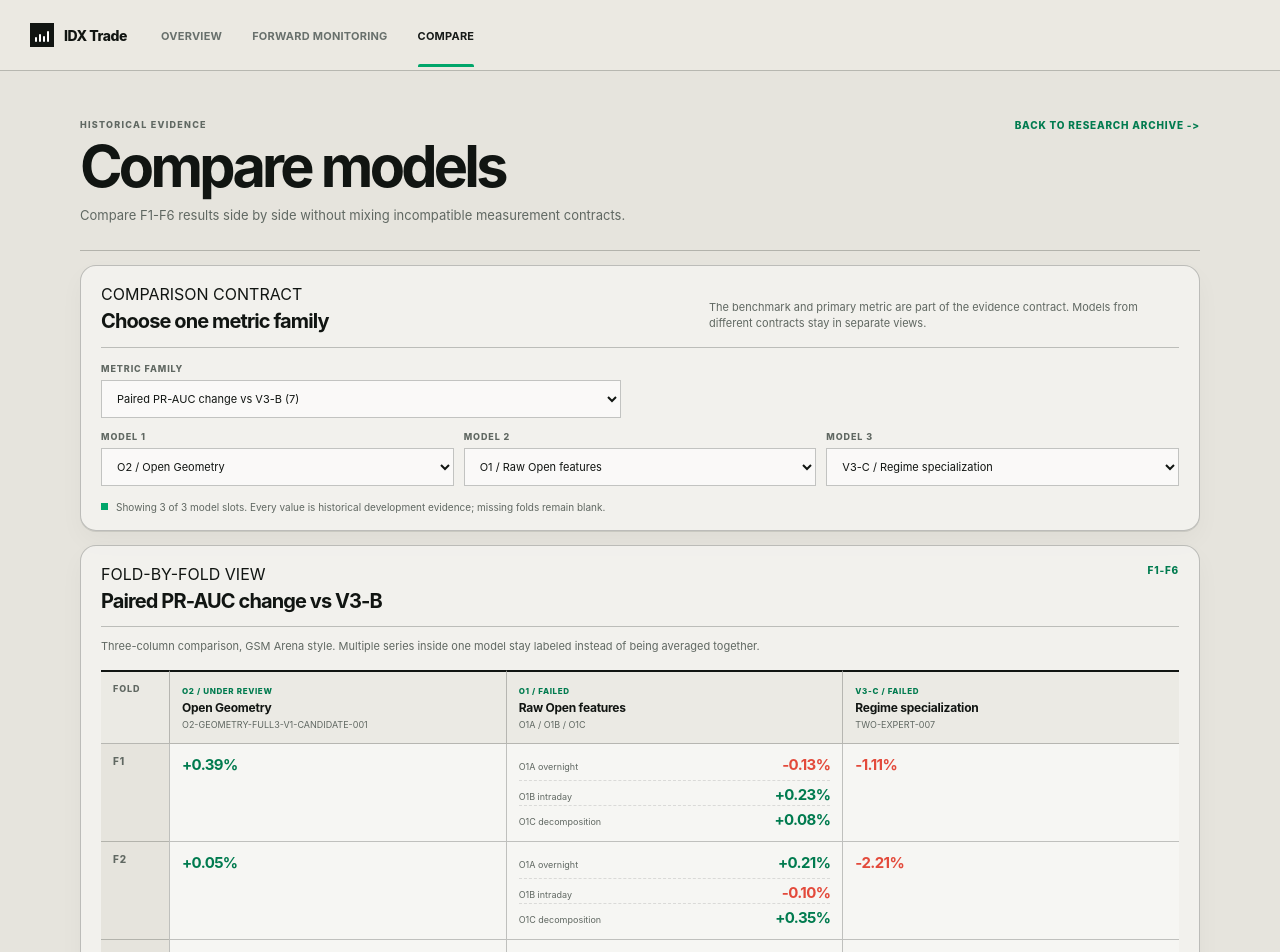
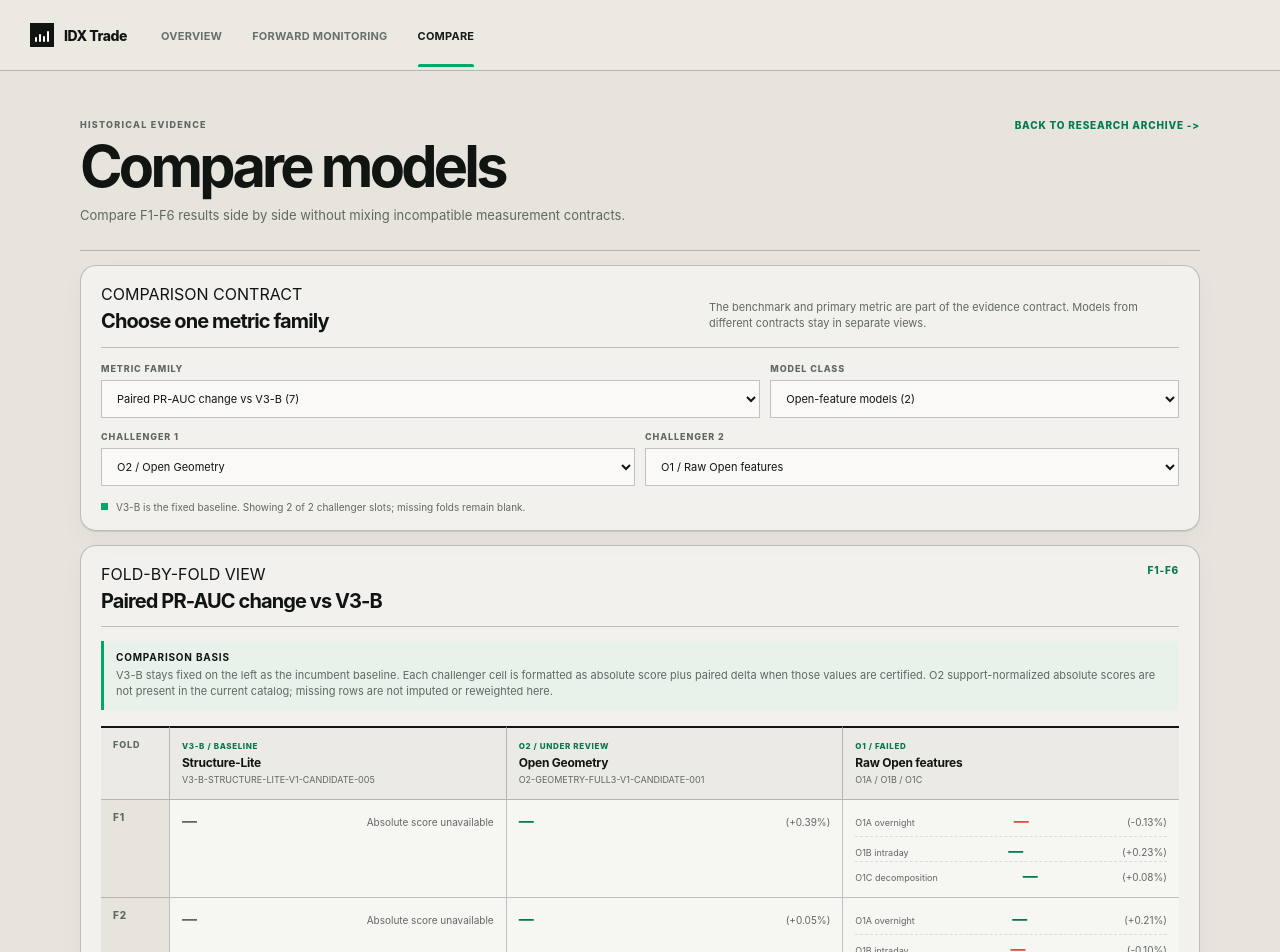
Before and after one commit to samindriano/idx-trade, a Next.js app in the folder apps/web/: page /compare in a window 1280 px wide. Shown: the top 952 px of the page. Built offline with nearby package versions, Linux system fonts and the light colour scheme.

Commit message:
feat(web): simplify baseline challenger comparison

```diff
--- a/apps/web/app/compare/page.tsx
+++ b/apps/web/app/compare/page.tsx
@@ -4,6 +4,7 @@ import { useMemo, useState } from "react";
 import {
   RESEARCH_EXPERIMENTS,
   type ResearchExperiment,
+  type ResearchComparisonClass,
   type ResearchEvidence,
   type ResearchFoldMetric,
 } from "@/lib/model-catalog";
@@ -13,6 +14,14 @@ type ComparisonGroup = {
   key: string;
   label: string;
   experiments: ComparableExperiment[];
+};
+
+const comparisonClassLabels: Record<ResearchComparisonClass, string> = {
+  V2_BASELINE: "V2 baseline",
+  OPEN_FEATURES: "Open-feature models",
+  V3_VARIANTS: "V3 variants",
+  V4_VARIANTS: "V4 variants",
+  RISK: "Risk models",
 };
 
 type SecondaryMetric = {
@@ -51,6 +60,9 @@ const comparisonGroups: ComparisonGroup[] = (() => {
 })();
 
 const defaultGroup = comparisonGroups.find((group) => group.key === "Paired PR-AUC change vs V3-B") ?? comparisonGroups[0];
+const defaultClass = defaultGroup?.experiments[0]?.comparisonClass ?? "V3_VARIANTS";
+const baselineExperiment = comparableExperiments.find((experiment) => experiment.generation === "V3-B") ?? null;
+const challengerSlotCount = 2;
 const secondaryMetrics: readonly SecondaryMetric[] = [
   { key: "roc", label: "ROC-AUC", format: (value) => value.toFixed(4) },
   { key: "qSpread", label: "Q5-Q1 spread", format: (value) => `${value >= 0 ? "+" : ""}${(value * 100).toFixed(2)}%` },
@@ -62,6 +74,13 @@ function Logo() {
 
 function experimentKey(item: ResearchExperiment) {
   return `${item.generation}:${item.candidate}`;
+}
+
+function firstKeysFor(group: ComparisonGroup | undefined, comparisonClass: ResearchComparisonClass | "") {
+  return (group?.experiments ?? [])
+    .filter((experiment) => experiment.comparisonClass === comparisonClass)
+    .slice(0, challengerSlotCount)
+    .map(experimentKey);
 }
 
 function statusLabel(status: ResearchExperiment["status"]) {
@@ -115,21 +134,75 @@ function metricCells(
   });
 }
 
+function comparisonCells(experiment: ComparableExperiment | null, fold: string, baseline: boolean) {
+  if (baseline) {
+    const baselineSeries = experiment?.evidence.series ?? [];
+    if (baselineSeries.some((series) => typeof pointFor(series, fold)?.score === "number")) {
+      return baselineSeries.map((series) => {
+        const point = pointFor(series, fold);
+        return (
+          <div className="compareSeriesValue compareBaselineValue" key={`${series.label}-${fold}-baseline`}>
+            {baselineSeries.length > 1 && <span>{series.label}</span>}
+            <strong>{typeof point?.score === "number" ? point.score.toFixed(6) : "—"}</strong>
+            <small>Baseline reference</small>
+          </div>
+        );
+      });
+    }
+    return (
+      <div className="compareSeriesValue compareBaselineValue">
+        <strong>—</strong>
+        <small>Absolute score unavailable</small>
+      </div>
+    );
+  }
+  if (!experiment) return <span className="compareEmptyCell">Not selected</span>;
+  return experiment.evidence.series.map((series) => {
+    const point = pointFor(series, fold);
+    const delta = point?.deltaPr;
+    return (
+      <div className="compareSeriesValue" key={`${series.label}-${fold}-comparison`}>
+        {experiment.evidence.series.length > 1 && <span>{series.label}</span>}
+        <strong className={typeof delta === "number" && delta >= 0 ? "comparePositive" : "compareNegative"}>
+          {typeof point?.score === "number" ? point.score.toFixed(6) : "—"}
+        </strong>
+        <small>{typeof delta === "number" ? `(${signedPercent(delta)})` : "Paired delta unavailable"}</small>
+      </div>
+    );
+  });
+}
+
 export default function ComparePage() {
   const [groupKey, setGroupKey] = useState(defaultGroup?.key ?? "");
+  const [comparisonClass, setComparisonClass] = useState<ResearchComparisonClass | "">(defaultClass);
   const [selectedKeys, setSelectedKeys] = useState<string[]>(() => [
-    ...(defaultGroup?.experiments.slice(0, 3).map(experimentKey) ?? []),
+    ...firstKeysFor(defaultGroup, defaultClass),
     "",
     "",
-  ].slice(0, 3));
+  ].slice(0, challengerSlotCount));
 
   const activeGroup = comparisonGroups.find((group) => group.key === groupKey) ?? comparisonGroups[0];
+  const classOptions = useMemo(() => {
+    const counts = new Map<ResearchComparisonClass, number>();
+    for (const experiment of activeGroup?.experiments ?? []) {
+      counts.set(experiment.comparisonClass, (counts.get(experiment.comparisonClass) ?? 0) + 1);
+    }
+    return [...counts.entries()].map(([key, count]) => ({ key, count }));
+  }, [activeGroup]);
+  const activeClass = classOptions.some((option) => option.key === comparisonClass)
+    ? comparisonClass
+    : classOptions[0]?.key ?? "";
+  const compatibleExperiments = useMemo(
+    () => (activeGroup?.experiments ?? []).filter((experiment) => experiment.comparisonClass === activeClass),
+    [activeClass, activeGroup],
+  );
   const availableByKey = useMemo(
-    () => new Map((activeGroup?.experiments ?? []).map((item) => [experimentKey(item), item])),
-    [activeGroup],
+    () => new Map(compatibleExperiments.map((item) => [experimentKey(item), item])),
+    [compatibleExperiments],
   );
   const selectedExperiments = selectedKeys.map((key) => availableByKey.get(key) ?? null);
-  const folds = allFolds(selectedExperiments);
+  const comparisonColumns = [baselineExperiment, ...selectedExperiments];
+  const folds = allFolds(comparisonColumns);
   const completeSelections = selectedExperiments.filter((item): item is ComparableExperiment => Boolean(item));
   const comparableSecondaryMetrics = secondaryMetrics.filter((metric) =>
     completeSelections.length > 0 && completeSelections.every((experiment) => hasMetric(experiment, metric.key)),
@@ -137,8 +210,15 @@ export default function ComparePage() {
 
   function changeGroup(nextKey: string) {
     const nextGroup = comparisonGroups.find((group) => group.key === nextKey);
+    const nextClass = nextGroup?.experiments[0]?.comparisonClass ?? "";
     setGroupKey(nextKey);
-    setSelectedKeys([...(nextGroup?.experiments.slice(0, 3).map(experimentKey) ?? []), "", ""].slice(0, 3));
+    setComparisonClass(nextClass);
+    setSelectedKeys([...firstKeysFor(nextGroup, nextClass), "", ""].slice(0, challengerSlotCount));
+  }
+
+  function changeComparisonClass(nextClass: ResearchComparisonClass) {
+    setComparisonClass(nextClass);
+    setSelectedKeys([...firstKeysFor(activeGroup, nextClass), "", ""].slice(0, challengerSlotCount));
   }
 
   function changeSlot(slot: number, value: string) {
@@ -173,19 +253,27 @@ export default function ComparePage() {
             <div><span>COMPARISON CONTRACT</span><h2>Choose one metric family</h2></div>
             <p>The benchmark and primary metric are part of the evidence contract. Models from different contracts stay in separate views.</p>
           </div>
+          <div className="compareGroupSelectors">
             <label className="compareGroupSelect">
               <span>Metric family</span>
               <select value={activeGroup?.key ?? ""} onChange={(event) => changeGroup(event.target.value)}>
                 {comparisonGroups.map((group) => <option value={group.key} key={group.key}>{group.label} ({group.experiments.length})</option>)}
               </select>
             </label>
-          <div className="compareModelSelectors" aria-label="Choose up to three comparable models">
+            <label className="compareGroupSelect">
+              <span>Model class</span>
+              <select value={activeClass} onChange={(event) => changeComparisonClass(event.target.value as ResearchComparisonClass)}>
+                {classOptions.map(({ key, count }) => <option value={key} key={key}>{comparisonClassLabels[key]} ({count})</option>)}
+              </select>
+            </label>
+          </div>
+          <div className="compareModelSelectors" aria-label="Choose up to two challenger models">
             {selectedKeys.map((selectedKey, slot) => (
               <label className="compareModelSelector" key={`slot-${slot}`}>
-                <span>Model {slot + 1}</span>
+                <span>Challenger {slot + 1}</span>
                 <select value={selectedKey} onChange={(event) => changeSlot(slot, event.target.value)}>
                   <option value="">Choose model</option>
-                  {(activeGroup?.experiments ?? []).map((experiment) => {
+                  {compatibleExperiments.map((experiment) => {
                     const key = experimentKey(experiment);
                     const usedElsewhere = selectedKeys.some((otherKey, otherSlot) => otherSlot !== slot && otherKey === key);
                     return <option value={key} key={key} disabled={usedElsewhere}>{experiment.generation} / {experiment.name}</option>;
@@ -194,7 +282,7 @@ export default function ComparePage() {
               </label>
             ))}
           </div>
-          <div className="compareContractNote"><i /> Showing {completeSelections.length} of 3 model slots. Every value is historical development evidence; missing folds remain blank.</div>
+          <div className="compareContractNote"><i /> V3-B is the fixed baseline. Showing {completeSelections.length} of {challengerSlotCount} challenger slots; missing folds remain blank.</div>
         </section>
 
         <section className="surface compareTablePanel">
@@ -202,15 +290,20 @@ export default function ComparePage() {
             <div><span>FOLD-BY-FOLD VIEW</span><h2>{activeGroup?.label ?? "No metric family"}</h2></div>
             <span className="compareFoldCount">{folds.length ? `${folds[0]}-${folds[folds.length - 1]}` : "No folds"}</span>
           </div>
-          <p className="comparePanelCopy">Three-column comparison, GSM Arena style. Multiple series inside one model stay labeled instead of being averaged together.</p>
-
+          <div className="compareNormalizationNote">
+            <strong>Comparison basis</strong>
+            <p>
+              V3-B stays fixed on the left as the incumbent baseline. Each challenger cell is formatted as absolute score plus paired delta when those values are certified.
+              {selectedExperiments.some((experiment) => experiment?.generation === "O2") && " O2 support-normalized absolute scores are not present in the current catalog; missing rows are not imputed or reweighted here."}
+            </p>
+          </div>
           <div className="compareTableScroll">
             <div className="compareTable">
               <div className="compareTableHeader compareFoldHeader">FOLD</div>
-              {selectedExperiments.map((experiment, index) => (
+              {comparisonColumns.map((experiment, index) => (
                 <div className="compareTableHeader compareModelHeader" key={`header-${index}`}>
                   {experiment ? (
-                    <><span>{experiment.generation} / {statusLabel(experiment.status)}</span><strong>{experiment.name}</strong><small>{experiment.candidate}</small></>
+                    <><span>{index === 0 ? "V3-B / BASELINE" : `${experiment.generation} / ${statusLabel(experiment.status)}`}</span><strong>{experiment.name}</strong><small>{experiment.candidate}</small></>
                   ) : <span>Choose model</span>}
                 </div>
               ))}
@@ -218,9 +311,9 @@ export default function ComparePage() {
               {folds.map((fold) => (
                 <div className="compareTableRow" key={fold}>
                   <div className="compareFoldCell">{fold}</div>
-                  {selectedExperiments.map((experiment, index) => (
+                  {comparisonColumns.map((experiment, index) => (
                     <div className="compareMetricCell" key={`${fold}-${index}`}>
-                      {metricCells(experiment, fold, "deltaPr", signedPercent)}
+                      {comparisonCells(experiment, fold, index === 0)}
                     </div>
                   ))}
                 </div>
--- a/apps/web/app/editorial.css
+++ b/apps/web/app/editorial.css
@@ -954,17 +954,20 @@ body {
 .compareControlIntro h2, .comparePanelHead h2, .compareInfoCard h2 { margin: 7px 0 0; font-size: 20px; line-height: 1.05; letter-spacing: -.045em; }
 .compareControlIntro > p { max-width: 470px; margin: 0; color: var(--editorial-muted); font-size: 11px; line-height: 1.5; }
 .compareGroupSelect, .compareModelSelector { display: grid; gap: 6px; }
-.compareGroupSelect { max-width: 520px; margin-top: 15px; }
+.compareGroupSelectors { display: grid; grid-template-columns: minmax(0, 1fr) minmax(230px, .62fr); gap: 10px; margin-top: 15px; }
+.compareGroupSelectors .compareGroupSelect { max-width: none; margin-top: 0; }
 .compareGroupSelect > span, .compareModelSelector > span { color: var(--editorial-muted); font-size: 9px; font-weight: 800; letter-spacing: .1em; text-transform: uppercase; }
 .compareGroupSelect select, .compareModelSelector select { min-height: 38px; padding: 0 30px 0 11px; border: 1px solid var(--editorial-line); border-radius: 0; background: rgba(255,255,255,.62); color: var(--editorial-ink); font: inherit; font-size: 11px; }
 .compareGroupSelect select:focus-visible, .compareModelSelector select:focus-visible { outline: 2px solid var(--editorial-green); outline-offset: 2px; }
-.compareModelSelectors { display: grid; grid-template-columns: repeat(3, minmax(0, 1fr)); gap: 10px; margin-top: 13px; }
+.compareModelSelectors { display: grid; grid-template-columns: repeat(2, minmax(0, 1fr)); gap: 10px; margin-top: 13px; }
 .compareContractNote { display: flex; align-items: center; gap: 8px; margin-top: 14px; color: var(--editorial-muted); font-size: 10px; line-height: 1.4; }
 .compareContractNote i { width: 7px; height: 7px; flex: 0 0 7px; background: var(--editorial-green); }
+.compareNormalizationNote { display: grid; gap: 4px; margin-top: 14px; padding: 10px 12px; border-left: 3px solid var(--editorial-green); background: rgba(226, 244, 235, .62); }
+.compareNormalizationNote strong { color: var(--editorial-ink); font-size: 10px; letter-spacing: .08em; text-transform: uppercase; }
+.compareNormalizationNote p { margin: 0; color: var(--editorial-muted); font-size: 11px; line-height: 1.5; }
 .compareTablePanel { margin-top: 14px; padding: 18px 20px 20px; border: 1px solid var(--editorial-line); background: rgba(255,255,255,.48); box-shadow: 0 1px 0 rgba(17,21,18,.10), 0 10px 24px rgba(17,21,18,.035); }
 .comparePanelHead { display: flex; justify-content: space-between; gap: 16px; align-items: start; padding-bottom: 14px; border-bottom: 1px solid var(--editorial-line); }
 .compareFoldCount { color: var(--editorial-green-dark); font-size: 10px; font-weight: 800; letter-spacing: .08em; }
-.comparePanelCopy { margin: 11px 0 0; color: var(--editorial-muted); font-size: 11px; line-height: 1.5; }
 .compareTableScroll { overflow-x: auto; margin-top: 16px; padding-bottom: 4px; }
 .compareTable { display: grid; grid-template-columns: 68px repeat(3, minmax(205px, 1fr)); min-width: 700px; }
 .compareTableHeader { min-height: 74px; padding: 11px 12px; border-top: 2px solid var(--editorial-ink); border-bottom: 1px solid var(--editorial-line); background: rgba(235,233,226,.82); }
@@ -981,6 +984,8 @@ body {
 .compareSeriesValue + .compareSeriesValue { padding-top: 4px; border-top: 1px dashed var(--editorial-line-soft); }
 .compareSeriesValue span { overflow: hidden; color: var(--editorial-muted); font-size: 9px; text-overflow: ellipsis; white-space: nowrap; }
 .compareSeriesValue strong { font-size: 15px; letter-spacing: -.04em; white-space: nowrap; }
+.compareSeriesValue small { color: var(--editorial-muted); font-size: 10px; }
+.compareBaselineValue strong { color: var(--editorial-muted); }
 .comparePositive { color: var(--editorial-green-dark); }
 .compareNegative { color: var(--editorial-red); }
 .compareEmptyCell { display: block; padding-top: 4px; color: var(--editorial-muted); font-size: 10px; }
@@ -1001,6 +1006,7 @@ body {
   .compareBackLink { display: inline-flex; margin-top: 16px; }
   .compareControlIntro { display: block; }
   .compareControlIntro > p { margin-top: 9px; }
+  .compareGroupSelectors { grid-template-columns: 1fr; }
   .compareSecondaryGrid { grid-template-columns: 1fr; }
 }
 
```
Also changed, not shown: apps/web/lib/model-catalog.ts (+15 -0 lines). Lines whose indentation alone changed are shown as unchanged.
